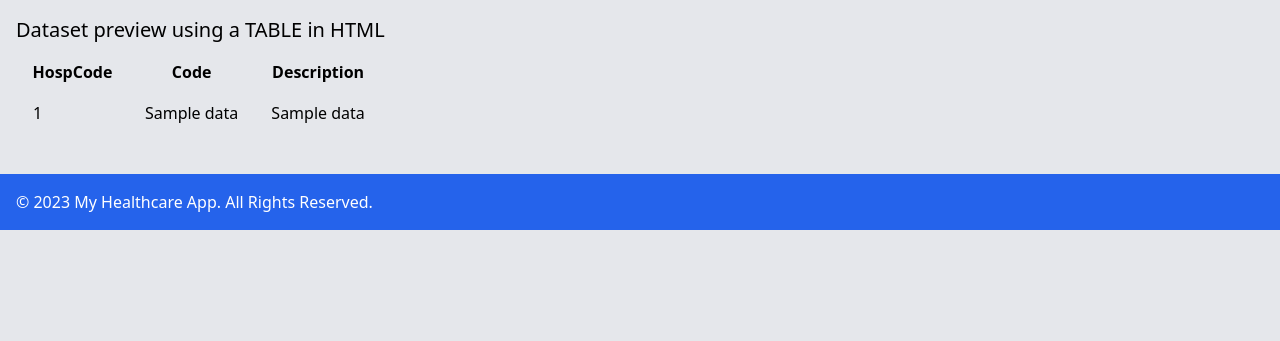
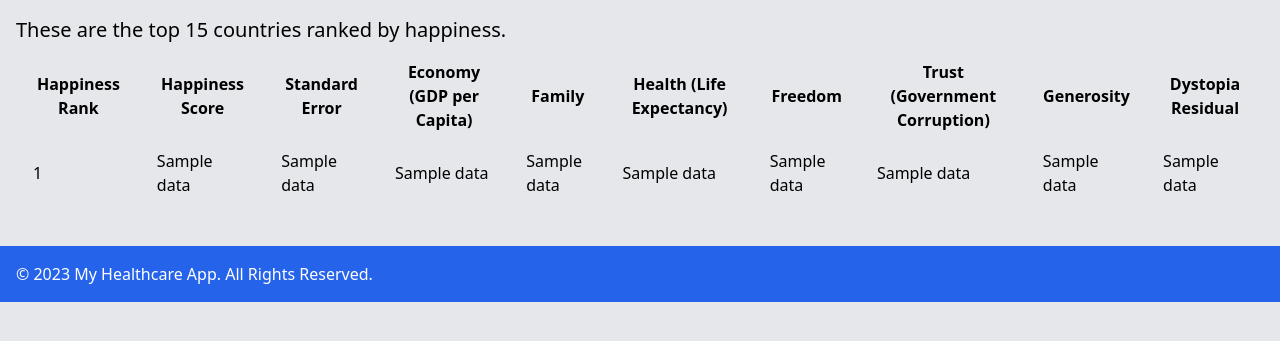
Before and after one commit to meglee67/azure_flask_deployment, a Flask app: template templates/data.html in a window 1280 px wide. Shown: the part 88-429 px from the top of the page. Run offline with Flask 3, Linux system fonts and the light colour scheme; the template is opened without the code that fills it: most values are stand-ins (such as "Sample title", 1, 10 or a date in 2020); parts of the project's set-up code (start-up, migrations or seed data) failed here and were passed over.

Commit message:
edited data.html file

```diff
--- a/templates/data.html
+++ b/templates/data.html
@@ -5,13 +5,20 @@
 {% block content %}
 
     <section>
-        <h2 class="text-xl mb-2"> Dataset preview using a TABLE in HTML</h2>
+        <h2 class="text-xl mb-2"> These are the top 15 countries ranked by happiness.</h2>
         <table class="table-auto">
             <thead>
                 <tr>
-                    <th class="px-4 py-2">HospCode</th>
-                    <th class="px-4 py-2">Code</th>
-                    <th class="px-4 py-2">Description</th>
+                    <th class="px-4 py-2">Happiness Rank</th>
+                    <th class="px-4 py-2">Happiness Score</th>
+                    <th class="px-4 py-2">Standard Error</th>
+                    <th class="px-4 py-2">Economy (GDP per Capita)</th>
+                    <th class="px-4 py-2">Family</th>
+                    <th class="px-4 py-2">Health (Life Expectancy)</th>
+                    <th class="px-4 py-2">Freedom</th>
+                    <th class="px-4 py-2">Trust (Government Corruption)</th>
+                    <th class="px-4 py-2">Generosity</th>
+                    <th class="px-4 py-2">Dystopia Residual</th>
                 </tr>
             </thead>
             <tbody>
@@ -20,6 +27,13 @@
                     <td class="border px-4 py-2">{{ data[0] }}</td>
                     <td class="border px-4 py-2">{{ data[1] }}</td>
                     <td class="border px-4 py-2">{{ data[2] }}</td>
+                    <td class="border px-4 py-2">{{ data[3] }}</td>
+                    <td class="border px-4 py-2">{{ data[4] }}</td>
+                    <td class="border px-4 py-2">{{ data[5] }}</td>
+                    <td class="border px-4 py-2">{{ data[6] }}</td>
+                    <td class="border px-4 py-2">{{ data[7] }}</td>
+                    <td class="border px-4 py-2">{{ data[8] }}</td>
+                    <td class="border px-4 py-2">{{ data[9] }}</td>
                 </tr>
                 {% endfor %}
             </tbody>
```
